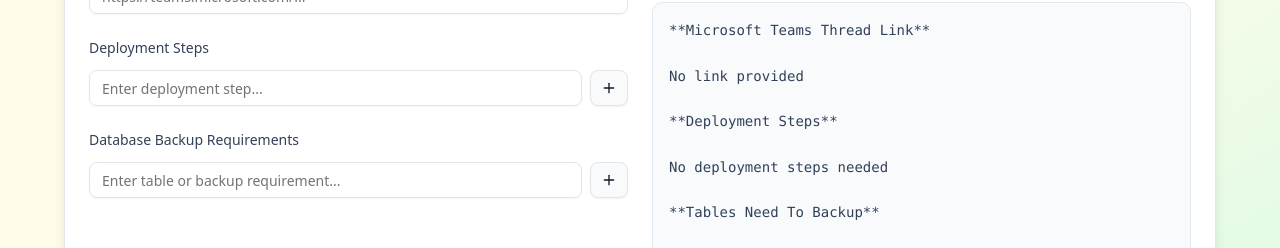
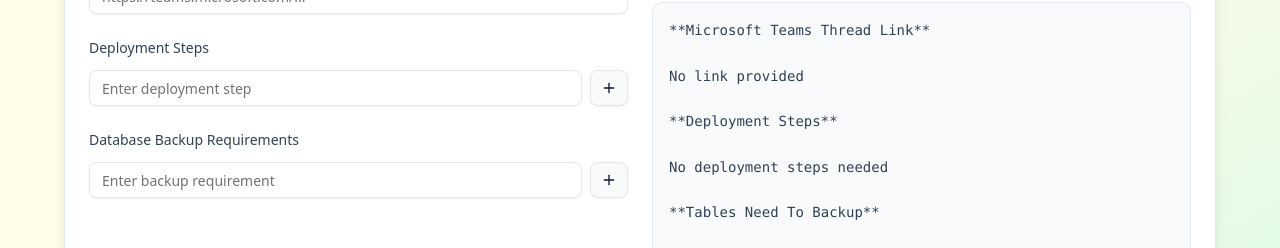
Before and after one commit to alvinfadli/mr-generator, a React (Vite) app: page / in a window 1280 px wide. Shown: the part 224-472 px from the top of the page. Built offline with nearby package versions, Linux system fonts and the light colour scheme.

Commit message:
chore(home): change placeholder wording

```diff
--- a/src/pages/home.tsx
+++ b/src/pages/home.tsx
@@ -126,7 +126,7 @@ const MergeRequestGenerator: React.FC = () => {
                                 onAdd={handleAddDeployStep}
                                 items={deploymentSteps.items}
                                 onRemove={deploymentSteps.removeItem}
-                                placeholder="Enter deployment step..."
+                                placeholder="Enter deployment step"
                             />
 
                             <StepInput
@@ -136,7 +136,7 @@ const MergeRequestGenerator: React.FC = () => {
                                 onAdd={handleAddBackupStep}
                                 items={backupSteps.items}
                                 onRemove={backupSteps.removeItem}
-                                placeholder="Enter table or backup requirement..."
+                                placeholder="Enter backup requirement"
                             />
                         </div>
 
```
